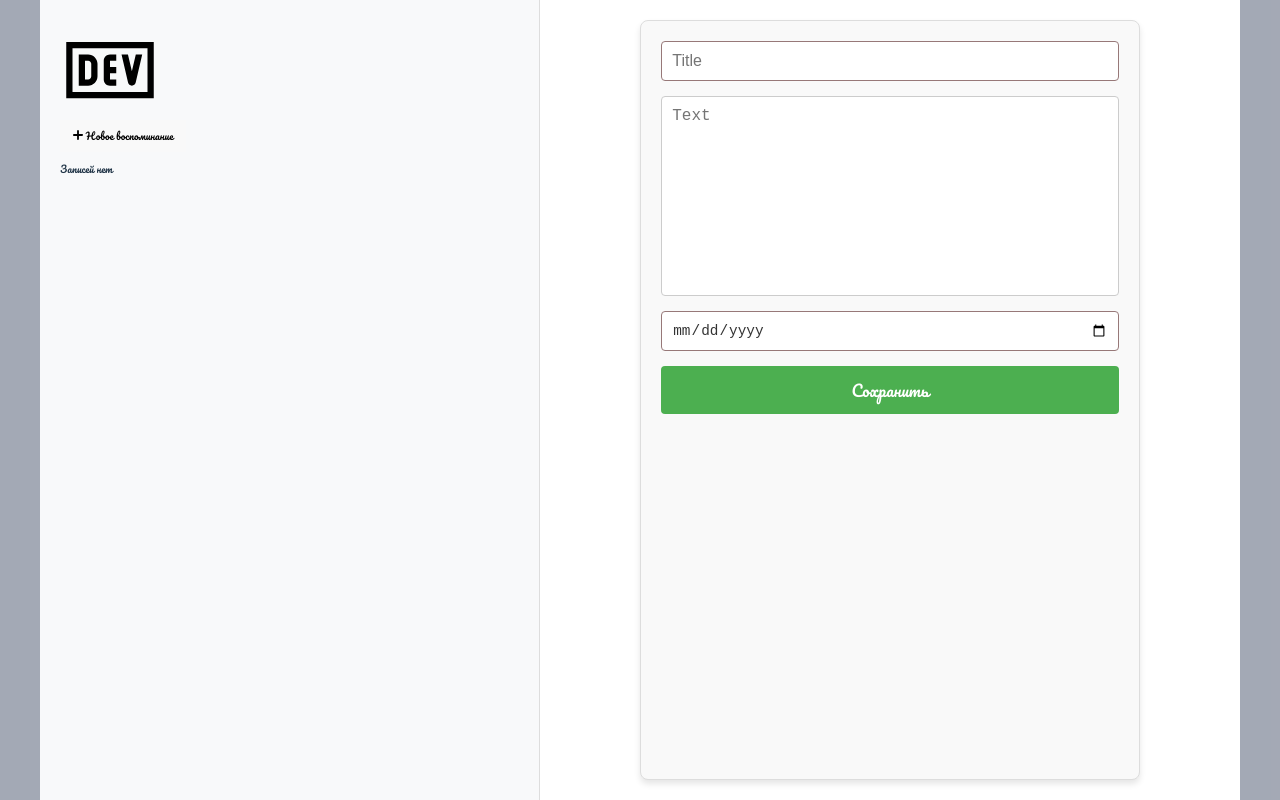
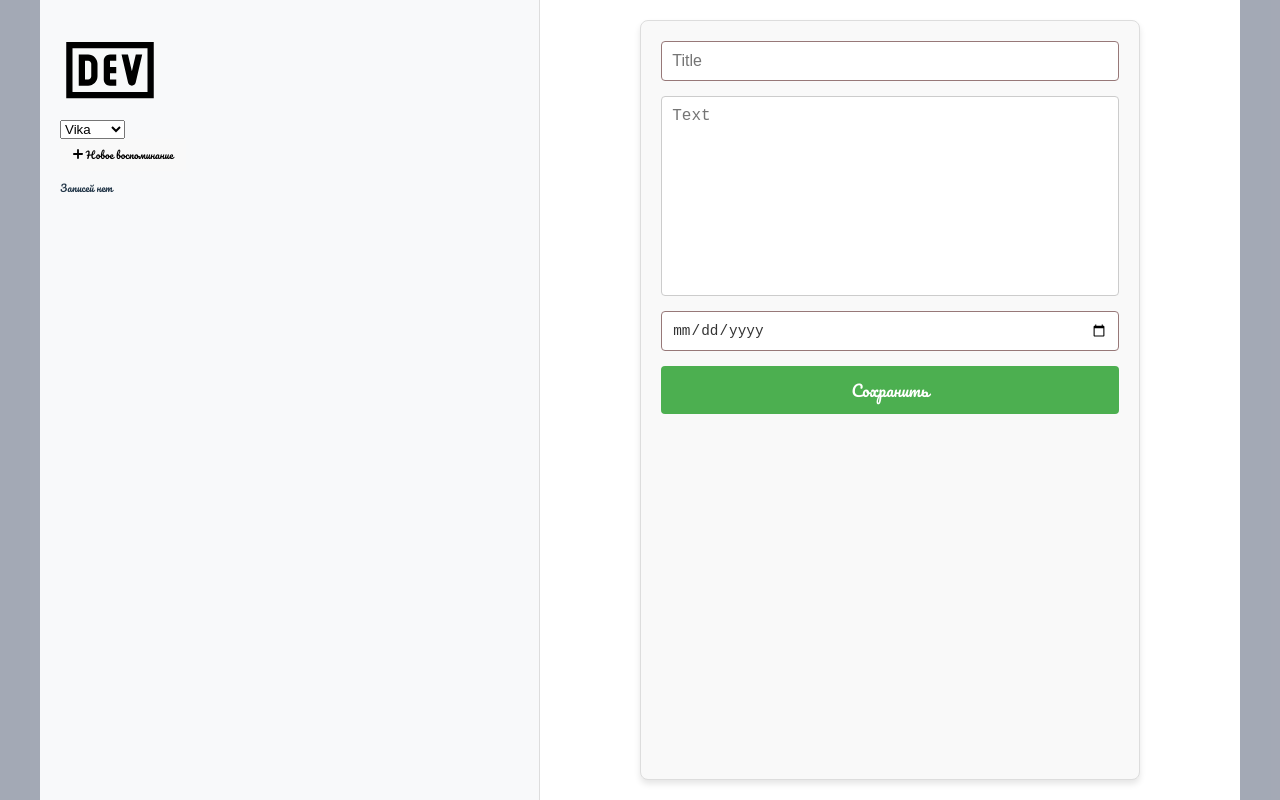
Before and after one commit to Coolzzzer/Notes, a React (Vite) app: page / in a window 1280 px wide. Built offline with nearby package versions, Linux system fonts and the light colour scheme; a web font is replaced by a local one.

Commit message:
add useContext

```diff
--- a/src/App.tsx
+++ b/src/App.tsx
@@ -3,12 +3,14 @@ import { Body } from "./panel/Body/Body";
 import { Left } from "./panel/Left/Left";
 import { List } from "./components/List/List";
 import { useLocalstorage } from "./hooks/useLocalstorage";
+import { UserContextProvider } from "./context/user.context";
 
 export type DataItem = {
   id: number;
   title: string;
   text: string;
   date: Date;
+	userId: number
 };
 
 export const App: React.FC = () => {
@@ -29,20 +31,21 @@ export const App: React.FC = () => {
     setItems([
 			...mapItems(items),
 			{
-				title: item.title,
-				text: item.text,
+				...item,
 				date: new Date(item.date),
         id: items.length > 0 ? Math.max(...items.map((i) => i.id)) + 1 : 1
+
       }
 		]);
   };
-
   return (
+		<UserContextProvider>
 			<div style={{ display: "flex", width: "150vh"}}>
 				<Left>
 					<List items={mapItems(items)} />
 				</Left>
 				<Body addItem={addItem} />
 			</div>
+		</UserContextProvider>
   );
 };
--- a/src/components/Form/Form.state.ts
+++ b/src/components/Form/Form.state.ts
@@ -2,7 +2,7 @@ export type FormState = typeof INITIAL_STATE;
 
 export type FormAction =
   | { type: "RESET_VALIDITY" }
-  | { type: "SET_VALUE"; payload: Partial<{ title: string; text: string; date: string }> }
+  | { type: "SET_VALUE"; payload: Partial<{ title: string; text: string; date: string; userId: number }> }
   | { type: "CLEAR" }
   | { type: "SUBMIT" };
 
--- a/src/components/Form/Form.tsx
+++ b/src/components/Form/Form.tsx
@@ -1,11 +1,12 @@
-import React, { useEffect, useReducer, useRef } from "react";
+import React, { useEffect, useReducer, useRef, useContext } from "react";
 import FormStyles from "./Form.module.css";
+import { UserContext } from "../../context/user.context";
 import cn from "classnames";
 import { INITIAL_STATE, formReducer } from "./Form.state";
 import { Input } from "../Input/Input";
 
 type FormProps = {
-  onSubmit: (item: { title: string; text: string; date: Date }) => void;
+  onSubmit: (item: { title: string; text: string; date: Date; userId: number }) => void;
 };
 
 export const Form: React.FC<FormProps> = ({ onSubmit }) => {
@@ -14,7 +15,7 @@ export const Form: React.FC<FormProps> = ({ onSubmit }) => {
 	const titleRef = useRef<HTMLInputElement>(null);
 	const textRef = useRef<HTMLTextAreaElement>(null);
 	const dateRef = useRef<HTMLInputElement>(null);
-
+	const {userId} = useContext(UserContext);
 
 	const focusError = (isValid:{ title:boolean, text:boolean, date:boolean})=>{
 		switch(true) {
@@ -48,6 +49,7 @@ export const Form: React.FC<FormProps> = ({ onSubmit }) => {
     if (isFormReadyToSubmit) {
       onSubmit({
         ...values,
+				userId: userId,
         date: new Date(values.date as string),
       });
       dispatchForm({ type: "CLEAR" });
@@ -66,6 +68,10 @@ export const Form: React.FC<FormProps> = ({ onSubmit }) => {
       clearTimeout(timerId);
     };
   }, [isValid]);
+
+	useEffect(()=>{
+		dispatchForm({ type: "SET_VALUE", payload: { userId: userId }});
+	}, [userId])
 
   return (
 		<form className={FormStyles.formContainer} onSubmit={handlerValidationForm}>
--- a/src/components/Header/Header.tsx
+++ b/src/components/Header/Header.tsx
@@ -1,9 +1,12 @@
 import HeaderStyles from "./Header.module.css";
+import { SelectUser } from "../SelectUser/SelectUser";
 
 export const Header:React.FC = () =>{
+
 	return(
 		<>
 			<img src="/logo.svg"></img>
+			<SelectUser/>
 		</>
 	)
 }
--- a/src/components/Item/Item.tsx
+++ b/src/components/Item/Item.tsx
@@ -1,5 +1,6 @@
 import React from 'react';
 import ItemStyles from "./Item.module.css";
+
 type ItemProps = {
 	data: {
 		id: number;
--- a/src/components/List/List.tsx
+++ b/src/components/List/List.tsx
@@ -1,12 +1,14 @@
-import React from "react";
+import React, { useContext } from "react";
 import ListStyles from "./List.module.css";
 import { Item } from "../Item/Item";
+import { UserContext } from "../../context/user.context";
 
 type DataItem = {
   id: number;
   title: string;
   text: string;
   date: Date;
+	userId: number
 };
 
 type ListProps = {
@@ -18,7 +20,7 @@ const sortItem = (a: { date: Date }, b: { date: Date }): number => {
 };
 
 export const List: React.FC<ListProps> = ({ items }) => {
-
+	const {userId} = useContext(UserContext)
 	if (items.length===0){
 
 		return <p>Записей нет</p>
@@ -26,7 +28,10 @@ export const List: React.FC<ListProps> = ({ items }) => {
 	if (items.length >= 1){
 		return (
 			<div className={ListStyles.content}>
-				{items.sort(sortItem).map((el) => (
+				{items
+				.filter(el=>el.userId === userId)
+				.sort(sortItem)
+				.map((el) => (
 					<Item key={el.id} data={el}/>
 				))}
 			</div>
--- /dev/null
+++ b/src/components/SelectUser/SelectUser.tsx
@@ -0,0 +1,18 @@
+import { useContext } from "react";
+import { UserContext } from "../../context/user.context";
+import SelectUserStyles from "./SelectUser.module.css";
+
+
+export const SelectUser:React.FC = () =>{
+	const {userId,setUserId} = useContext(UserContext);
+
+	const changeUser = (e: React.FormEvent<HTMLSelectElement>) => {
+		setUserId(Number(e.currentTarget.value))
+	}
+	return(
+			<select name="user" id="user" onChange={changeUser} value={userId}>
+				<option value="1">Vika </option>
+				<option value="2">Andrey</option>
+			</select>
+	)
+}
--- /dev/null
+++ b/src/context/user.context.tsx
@@ -0,0 +1,24 @@
+import { createContext, ReactNode, useState } from "react";
+
+export type UserContextProps = {
+  userId: number;
+	setUserId: (id: number) => void;
+};
+
+export type UserContextProviderProps = {
+	children: ReactNode
+};
+
+export const UserContext = createContext<UserContextProps>({
+  userId: 1,
+	setUserId: ()=>{}
+});
+
+export const UserContextProvider: React.FC<UserContextProviderProps> = ({children}) => {
+	const [userId, setUserId] = useState<number>(1)
+	return(
+		<UserContext.Provider value={{userId, setUserId}}>
+			{children}
+		</UserContext.Provider>
+	)
+}
--- a/src/panel/Body/Body.tsx
+++ b/src/panel/Body/Body.tsx
@@ -3,7 +3,7 @@ import BodyStyles from "./Body.module.css";
 import { Form } from "../../components/Form/Form";
 
 type BodyProps = {
-  addItem: (item: { title: string; text: string; date: Date }) => void;
+  addItem: (item: { title: string; text: string; date: Date; userId: number }) => void;
 };
 
 export const Body: React.FC<BodyProps> = ({ addItem }) => {
```
Also changed, not shown: src/components/SelectUser/SelectUser.module.css (added). Lines whose indentation alone changed are shown as unchanged.
